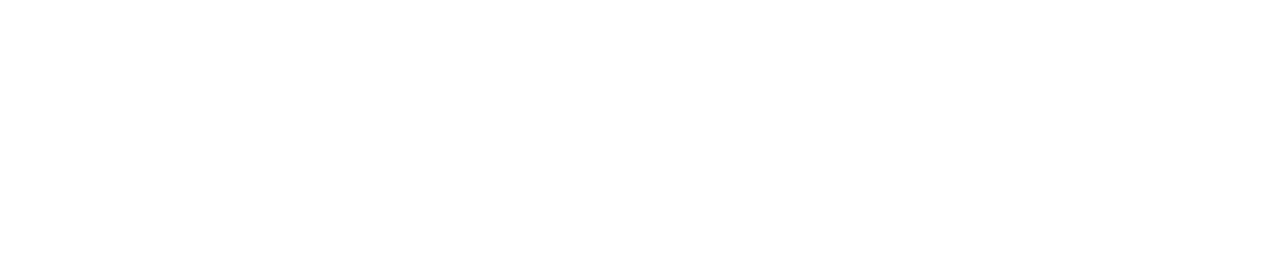
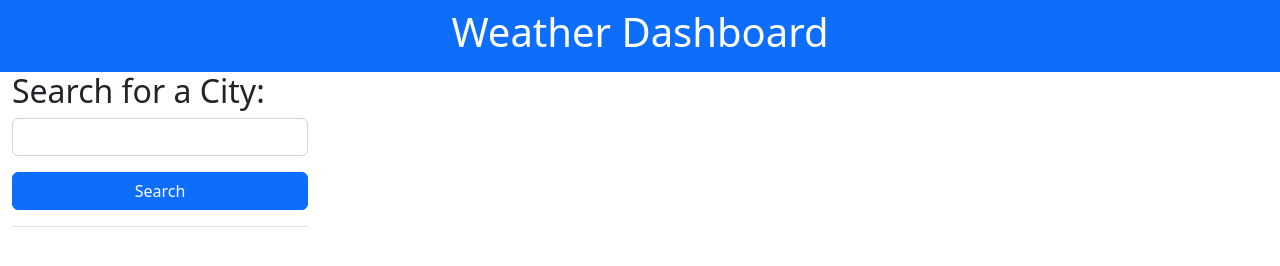
Before and after one commit to suzyhan/weather-dashboard, a plain HTML site: page index.html in a window 1280 px wide. Drawn offline with nearby package versions, Linux system fonts and the light colour scheme.

Commit message:
Add HTML content for header and city search form input

```diff
--- a/index.html
+++ b/index.html
@@ -17,6 +17,35 @@
 </head>
 
 <body>
+    <header class="container-fluid text-center text-white bg-primary p-2">
+        <h1>Weather Dashboard</h1>
+    </header>
+
+    <!-- Left column section for city search -->
+    <div class="container-fluid">
+        <div class="row">
+            <section class="col-lg-3 pb-3">
+                <h2>Search for a City:</h2>
+                <form id="search-form">
+                    <div class="mb-3">
+                        <input type="text" class="form-control" id="search-input" placeholder="">
+                    </div>
+                    <div class="w-100 border-bottom pb-3">
+                    <button type="submit" class="btn btn-primary w-100" id="search-button">Search</button>
+                    </div>
+                </form>
+                <!-- Previously searched cities will load and display -->
+                <div class="list-group" id="search-history"></div>
+            </section>
+
+             <!-- Right column section for current weather and 5 day forecast-->
+            <div class="col-lg-9 pb-3">
+                <section id="today" class="mt-3" role="region" aria-live="polite"></section>
+                <section id="forecast" class="row mt-3" role="region" aria-live="polite"></section>
+            </div>
+        </div>
+    </div>
+
     <script src="script.js"></script>
 </body>
 </html>
```
